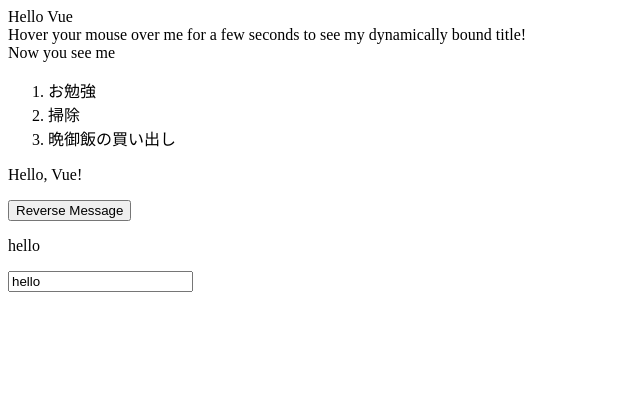
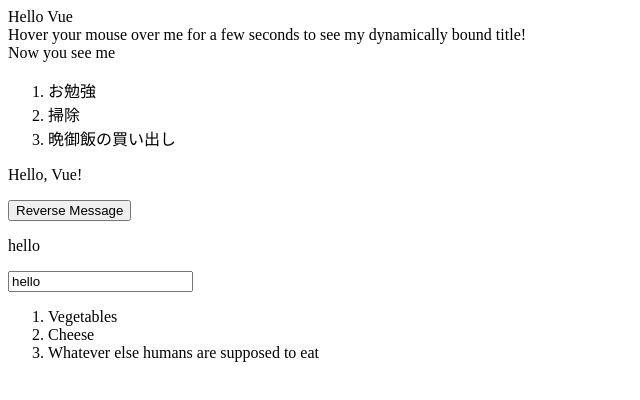
Before and after one commit to kogamitsuhiro/Vue.js, a plain HTML site: page index.html in a window 1280 px wide. Shown: the whole page, without its empty margins (0-640 px from the left). Drawn offline with nearby package versions, Linux system fonts and the light colour scheme.

Commit message:
コンポーネント

```diff
--- a/index.html
+++ b/index.html
@@ -39,6 +39,16 @@
     <input v-model="message">
   </div>
 
+  <div id="app-7">
+    <ol>
+      <todo-item
+        v-for="todo in groceryList"
+        v-bind:todo="todo"
+        v-bind:key="todo.id"
+      ></todo-item>
+    </ol>
+  </div>
+
 
   <script src="https://cdn.jsdelivr.net/npm/vue/dist/vue.js"></script>
   <script src="index.js"></script>
--- a/index.js
+++ b/index.js
@@ -48,3 +48,19 @@
     message: 'hello'
   }
 })
+
+Vue.component('todo-item', {
+  props: ['todo'],
+  template: '<li>{{ todo.text }}</li>'
+})
+
+var app7 = new Vue({
+  el: '#app-7',
+  data: {
+    groceryList: [
+      { id: 0, text: 'Vegetables' },
+      { id: 1, text: 'Cheese' },
+      { id: 2, text: 'Whatever else humans are supposed to eat' }
+    ]
+  }
+})
```
